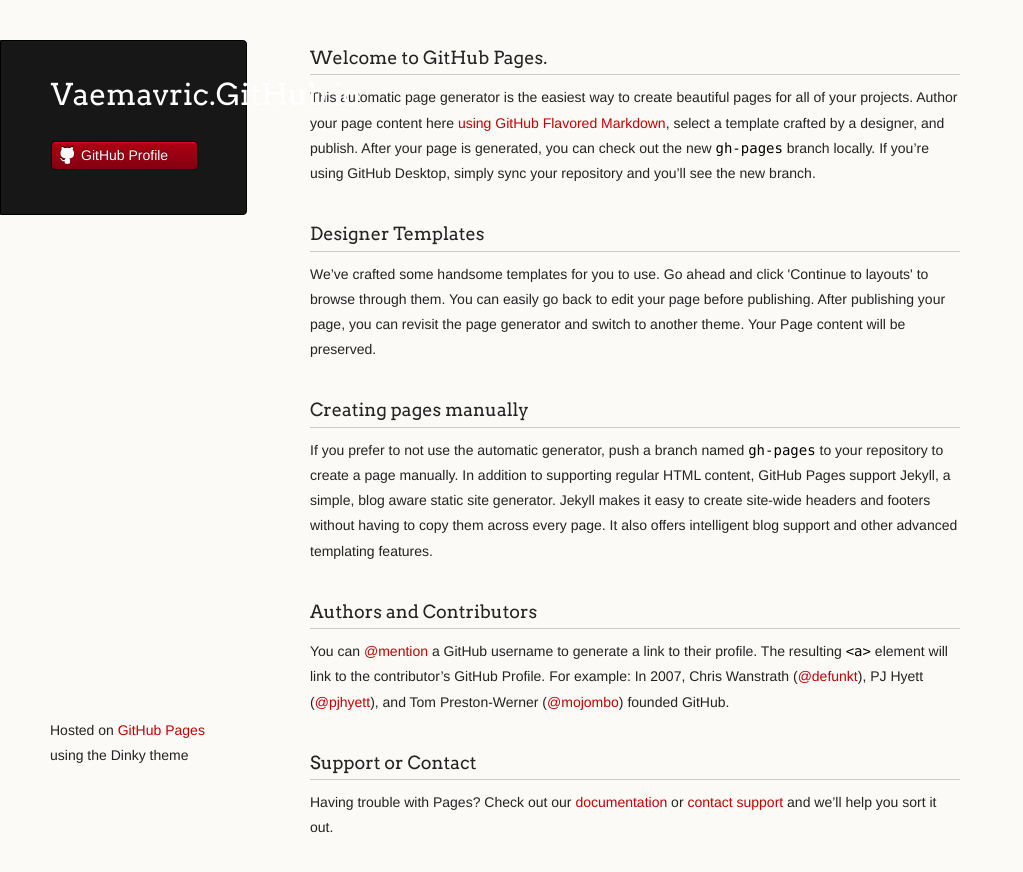
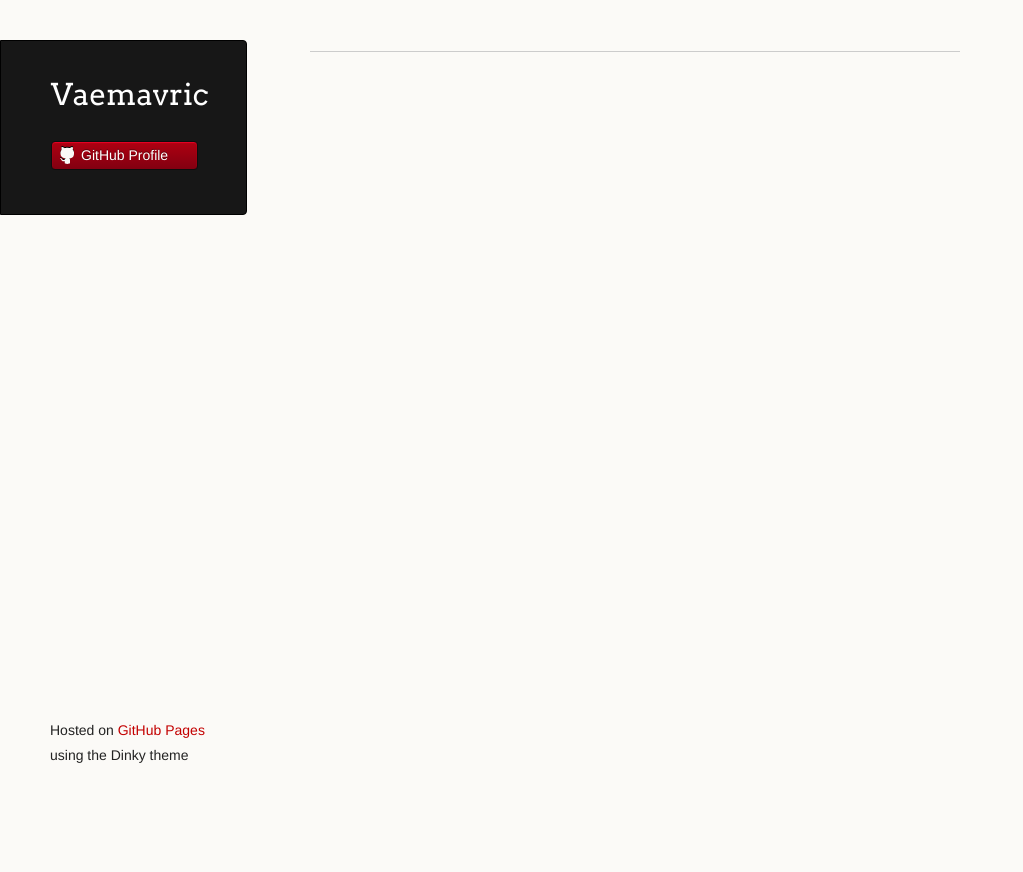
Before and after one commit to vaemavric/vaemavric.github.io, a plain HTML site: page index.html in a window 1280 px wide. Shown: the whole page, without its empty margins (0-1023 px from the left). After the commit the page ends 800 px from the top, so only its background shows below. Drawn offline with Linux system fonts and the light colour scheme.

Commit message:
Update index.html

```diff
--- a/index.html
+++ b/index.html
@@ -3,7 +3,7 @@
   <head>
     <meta charset="utf-8">
     <meta http-equiv="X-UA-Compatible" content="chrome=1">
-    <title>Vaemavric.GitHub.io by vaemavric</title>
+    <title>Vaemavric</title>
 
     <link rel="stylesheet" href="stylesheets/styles.css">
     <link rel="stylesheet" href="stylesheets/github-light.css">
@@ -16,7 +16,7 @@
   <body>
     <div class="wrapper">
       <header>
-        <h1 class="header">Vaemavric.GitHub.io</h1>
+        <h1 class="header">Vaemavric</h1>
         <p class="header"></p>
 
 
@@ -28,29 +28,7 @@
       </header>
       <section>
         <h3>
-<a id="welcome-to-github-pages" class="anchor" href="#welcome-to-github-pages" aria-hidden="true"><span class="octicon octicon-link"></span></a>Welcome to GitHub Pages.</h3>
 
-<p>This automatic page generator is the easiest way to create beautiful pages for all of your projects. Author your page content here <a href="https://guides.github.com/features/mastering-markdown/">using GitHub Flavored Markdown</a>, select a template crafted by a designer, and publish. After your page is generated, you can check out the new <code>gh-pages</code> branch locally. If you’re using GitHub Desktop, simply sync your repository and you’ll see the new branch.</p>
-
-<h3>
-<a id="designer-templates" class="anchor" href="#designer-templates" aria-hidden="true"><span class="octicon octicon-link"></span></a>Designer Templates</h3>
-
-<p>We’ve crafted some handsome templates for you to use. Go ahead and click 'Continue to layouts' to browse through them. You can easily go back to edit your page before publishing. After publishing your page, you can revisit the page generator and switch to another theme. Your Page content will be preserved.</p>
-
-<h3>
-<a id="creating-pages-manually" class="anchor" href="#creating-pages-manually" aria-hidden="true"><span class="octicon octicon-link"></span></a>Creating pages manually</h3>
-
-<p>If you prefer to not use the automatic generator, push a branch named <code>gh-pages</code> to your repository to create a page manually. In addition to supporting regular HTML content, GitHub Pages support Jekyll, a simple, blog aware static site generator. Jekyll makes it easy to create site-wide headers and footers without having to copy them across every page. It also offers intelligent blog support and other advanced templating features.</p>
-
-<h3>
-<a id="authors-and-contributors" class="anchor" href="#authors-and-contributors" aria-hidden="true"><span class="octicon octicon-link"></span></a>Authors and Contributors</h3>
-
-<p>You can <a href="https://github.com/blog/821" class="user-mention">@mention</a> a GitHub username to generate a link to their profile. The resulting <code>&lt;a&gt;</code> element will link to the contributor’s GitHub Profile. For example: In 2007, Chris Wanstrath (<a href="https://github.com/defunkt" class="user-mention">@defunkt</a>), PJ Hyett (<a href="https://github.com/pjhyett" class="user-mention">@pjhyett</a>), and Tom Preston-Werner (<a href="https://github.com/mojombo" class="user-mention">@mojombo</a>) founded GitHub.</p>
-
-<h3>
-<a id="support-or-contact" class="anchor" href="#support-or-contact" aria-hidden="true"><span class="octicon octicon-link"></span></a>Support or Contact</h3>
-
-<p>Having trouble with Pages? Check out our <a href="https://help.github.com/pages">documentation</a> or <a href="https://github.com/contact">contact support</a> and we’ll help you sort it out.</p>
       </section>
       <footer>
         <p><small>Hosted on <a href="https://pages.github.com">GitHub Pages</a> using the Dinky theme</small></p>
```
